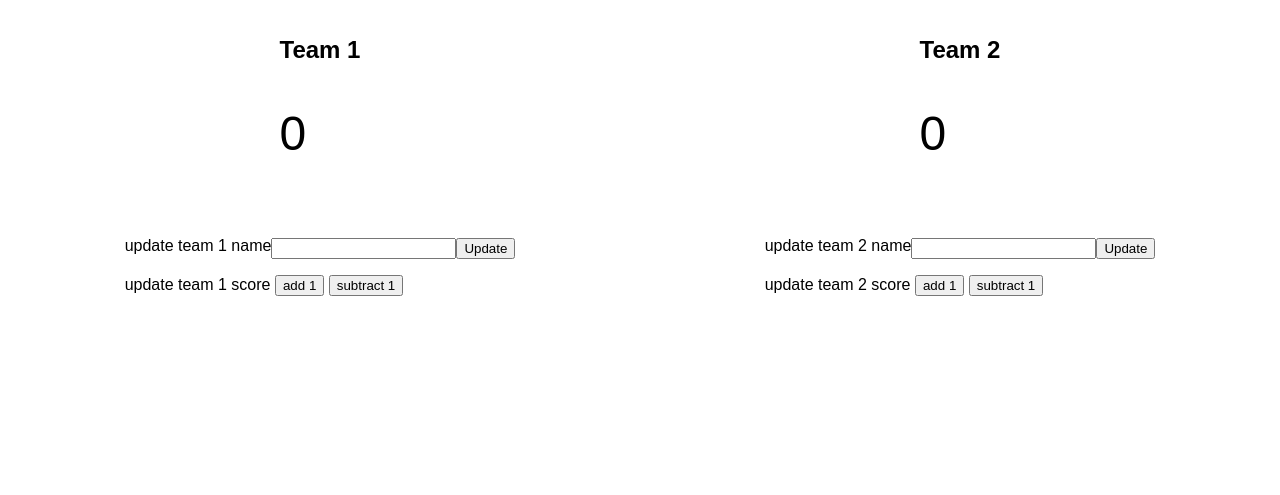
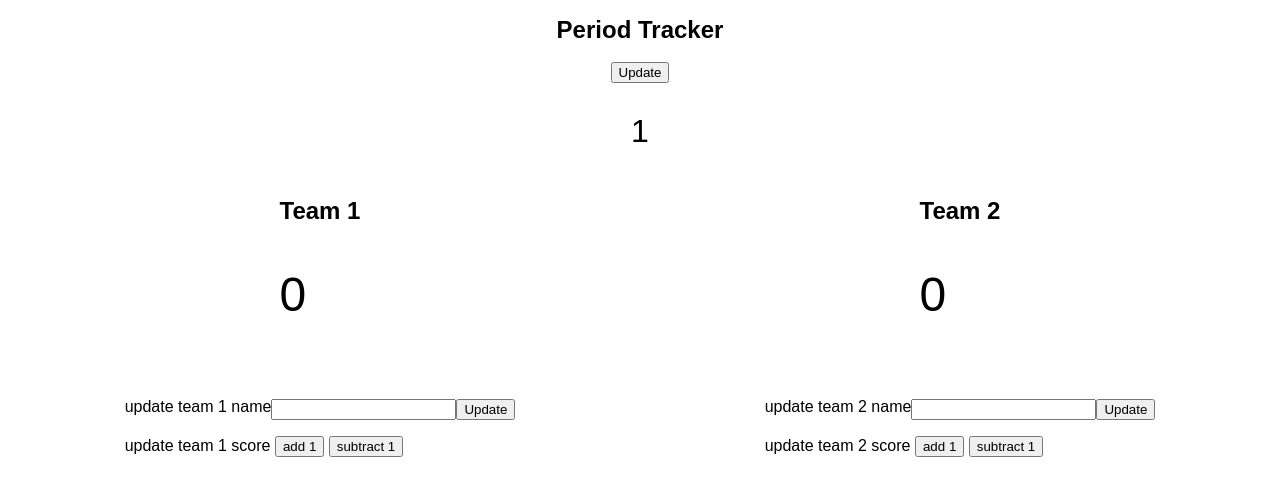
Before and after one commit to AllanHall/scoreboard, a website: page public/index.html in a window 1280 px wide. Shown: the part 57-552 px from the top of the page. Drawn offline with Linux system fonts and the light colour scheme.

Commit message:
added a period tracker

```diff
--- a/public/index.html
+++ b/public/index.html
@@ -9,6 +9,9 @@
   </head>
   <body>
     <h1>Hockey Score Board</h1>
+    <h2>Period Tracker</h2>
+    <button class="update-period">Update</button>
+    <p class="period-number periodNumber">1</p>
     <section class="score-area">
       <section class="team1">
         <h2 class="team1Name">Team 1</h2>
--- a/public/main.js
+++ b/public/main.js
@@ -2,12 +2,19 @@ let teamOneScore = 0
 let teamTwoScore = 0
 let teamNameOne = 'Team 1'
 let teamNameTwo = 'Team 2'
+let periodNumber = 1
 
 const main = () => {
   document.querySelector('.team1Score').textContent = teamOneScore
   document.querySelector('.team2Score').textContent = teamTwoScore
   document.querySelector('.team1Name').textContent = teamNameOne
   document.querySelector('.team2Name').textContent = teamNameTwo
+  document.querySelector('.periodNumber').textContent = periodNumber
+}
+
+const updatePeriod = () => {
+  periodNumber += 1
+  document.querySelector('.periodNumber').textContent = periodNumber
 }
 
 const teamOneAddOne = () => {
@@ -41,6 +48,7 @@ const teamTwoUpdateName = () => {
 }
 
 document.addEventListener('DOMContentLoaded', main)
+document.querySelector('.update-period').addEventListener('click', updatePeriod)
 document
   .querySelector('.team-1-add-1-button')
   .addEventListener('click', teamOneAddOne)
--- a/public/screen.css
+++ b/public/screen.css
@@ -11,8 +11,19 @@ body {
   min-height: 100%;
 }
 
-h1 {
+h1,
+h2 {
   text-align: center;
+}
+
+.period-number {
+  text-align: center;
+  font-size: 2rem;
+}
+
+.update-period {
+  display: block;
+  margin: 0 auto;
 }
 
 .score-area {
```
